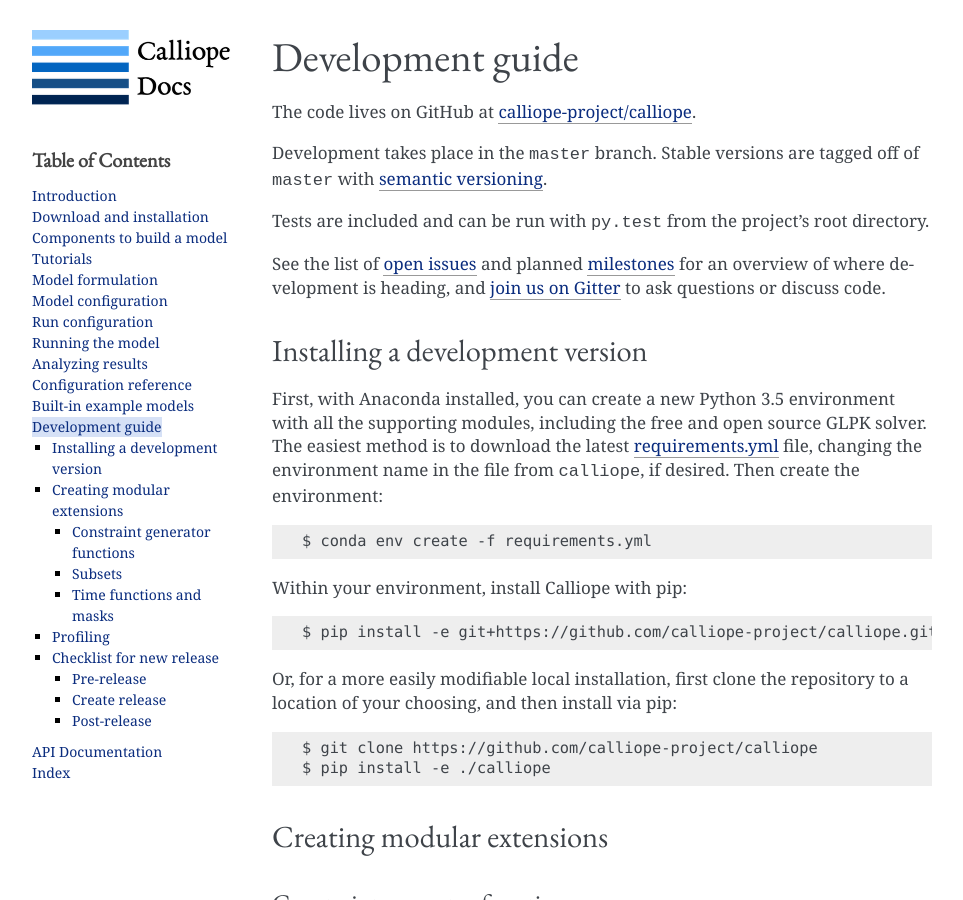
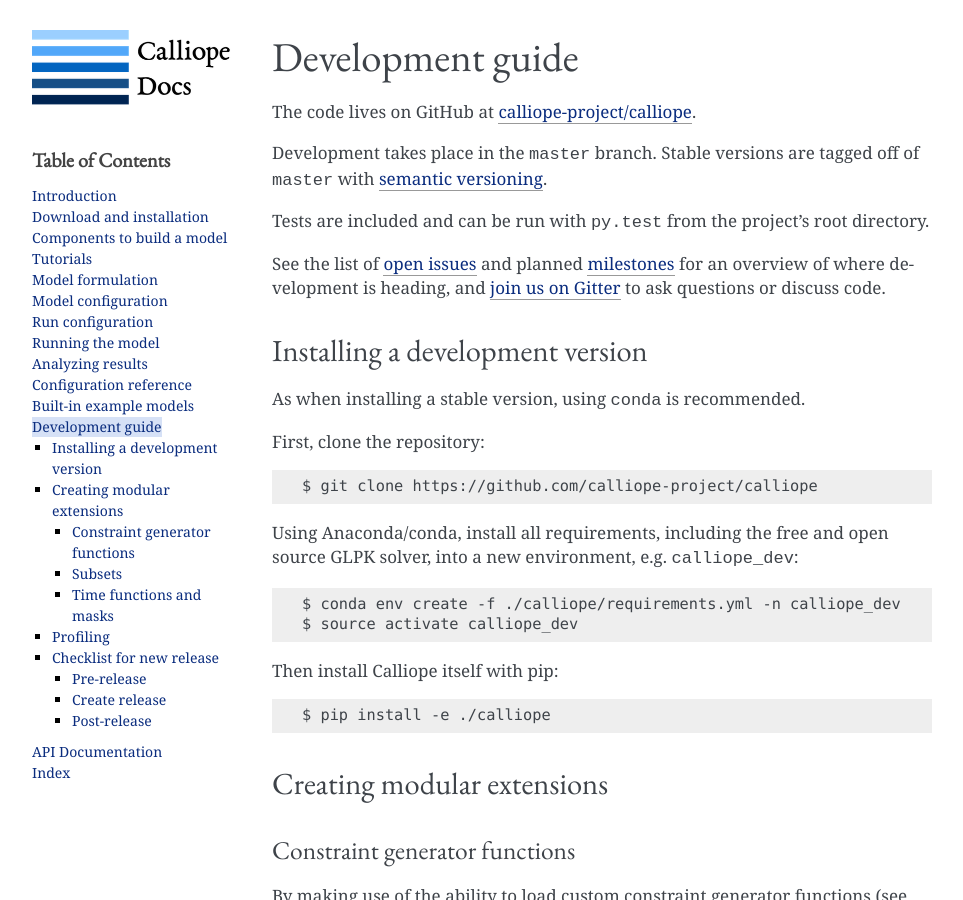
Before and after one commit to calliope-project/calliope, a Sphinx documentation site: the page built from doc/user/develop.rst, in a window 1280 px wide and 900 px high. Shown: the whole window, without its empty margins (148-1111 px from the left). Built offline with Sphinx 7.4.7, drawn with Linux system fonts in a browser that asks for light colours; pages that are not in the unit, such as notebooks, are missing from menus.

Commit message:
Add hound and flake8 config; minor cleanup
* Fix Appveyor badge
* Update .gitignore
* Update development.rst

```diff
--- a/README.rst
+++ b/README.rst
@@ -112,7 +112,7 @@
     :target: https://travis-ci.org/calliope-project/calliope
     :alt: Build status on Linux
 
-.. |badge_appveyor|  image:: https://img.shields.io/travis/calliope-project/calliope/master.svg?style=flat-square&label=windows%20build
+.. |badge_appveyor|  image:: https://img.shields.io/appveyor/ci/sjpfenninger/calliope/master.svg?style=flat-square&label=windows%20build
     :target: https://ci.appveyor.com/project/sjpfenninger/calliope
     :alt: Build status on Windows
 
--- a/doc/user/develop.rst
+++ b/doc/user/develop.rst
@@ -15,17 +15,19 @@
 Installing a development version
 --------------------------------
 
-First, with Anaconda installed, you can create a new Python 3.5 environment with all the supporting modules, including the free and open source GLPK solver. The easiest method is to download the latest `requirements.yml <https://github.com/calliope-project/calliope/blob/master/requirements.yml>`_ file, changing the environment name in the file from ``calliope``, if desired. Then create the environment::
+As when installing a stable version, using ``conda`` is recommended.
 
-    $ conda env create -f requirements.yml
-
-Within your environment, install Calliope with pip::
-
-   $ pip install -e git+https://github.com/calliope-project/calliope.git#egg=calliope
-
-Or, for a more easily modifiable local installation, first clone the repository to a location of your choosing, and then install via pip::
+First, clone the repository::
 
    $ git clone https://github.com/calliope-project/calliope
+
+Using Anaconda/conda, install all requirements, including the free and open source GLPK solver, into a new environment, e.g. ``calliope_dev``::
+
+   $ conda env create -f ./calliope/requirements.yml -n calliope_dev
+   $ source activate calliope_dev
+
+Then install Calliope itself with pip::
+
    $ pip install -e ./calliope
 
 ---------------------------
```
Also changed, not shown: .hound.yml (added), 2 other files.
